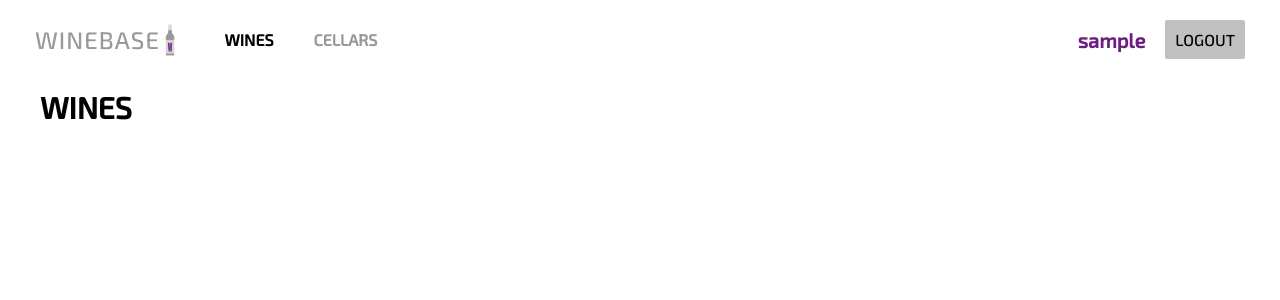
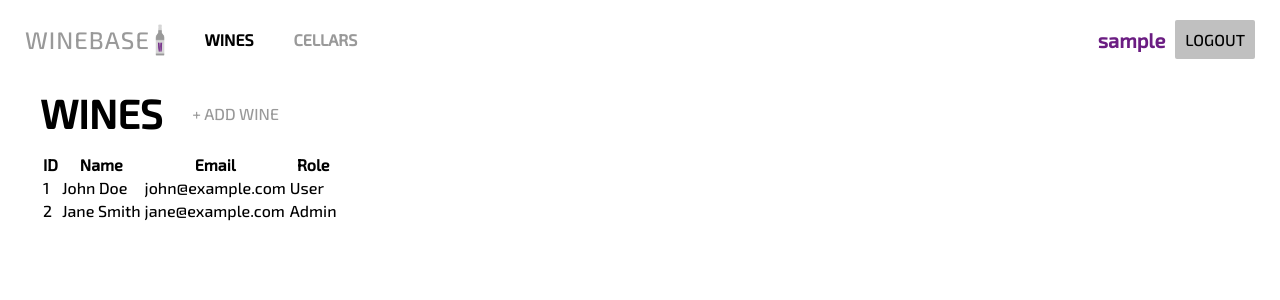
Before and after one commit to spencerrojahn/Winebase, a Flask app: page / in a window 1280 px wide. Shown: the top 300 px of the page. Run offline with Flask 3, Linux system fonts and the light colour scheme; the visitor is signed in with stand-in values (Sample User, id 1).

Commit message:
Finish fix ups for header and start creating wine tab page

```diff
--- a/src/blueprints.py
+++ b/src/blueprints.py
@@ -68,10 +68,10 @@ def logout():
 @tabs.route("/wines")
 @login_required
 def wines():
-    return render_template("tab-pages/wines.html", user=current_user, username=current_user.username)
+    return render_template("tab-pages/wines.html", user=current_user, username=current_user.username, tab_name="WINES")
 
 @auth.route("/cellars")
 @tabs.route("/cellars")
 @login_required
 def cellars():
-    return render_template("tab-pages/cellars.html", user=current_user, username=current_user.username)
+    return render_template("tab-pages/cellars.html", user=current_user, username=current_user.username, tab_name="CELLARS")
--- a/src/static/css/header.css
+++ b/src/static/css/header.css
@@ -22,17 +22,20 @@
     justify-content: space-between;
 }
 
-.tabs, a, #header-username, #header-username2 {
+.tabs, a.header, #header-username {
     font-size: 16px;
     margin: 0 10px;
     cursor: pointer;
     color: #999999;
 }
 
-a:hover {
+a.header:hover {
     color: #646464;
 }
 
+a#title-link, a#logout-link {
+    margin: 0;
+}
 
 #title-logo-header {
     display: flex;
@@ -63,13 +66,13 @@ img {
     color: #6B1D82;
 }
 
-#header-username2 {
+#logout-button {
     padding: 10px 0;
     background-color: #c0c0c0;
     border-radius: 2px;
 }
 
-#header-username2:hover {
+#logout-button:hover {
     background-color: #999999;
 }
 
--- a/src/static/css/main.css
+++ b/src/static/css/main.css
@@ -3,8 +3,8 @@
 
 /* SHARED BETWEEN EACH OF THE PAGES */
 
-/*
-body, div, header, img, h4, h2, h3, span, button, label, input, a {
+
+/* body, div, header, img, h4, h2, h3, span, button, label, input, a {
     border-style: solid;
 } */
 
@@ -24,7 +24,12 @@ a {
     text-decoration: none;
 }
 
-#content-title {
-    font-size: 20px;
+#body-content-header {
+    display: flex;
     padding: 10px 40px;
 }
+
+#body-content-header-title {
+    font-size: 40px;
+    width: auto;
+}
--- a/src/static/css/wines.css
+++ b/src/static/css/wines.css
@@ -0,0 +1,16 @@
+
+#body-content-header-add-account {
+    display: flex;
+    align-items: center;
+    padding-left: 20px;
+}
+
+#add-account:hover {
+    color: black;
+}
+
+
+
+#wines-container {
+    padding: 5px 40px;
+}
--- a/src/templates/base.html
+++ b/src/templates/base.html
@@ -8,13 +8,15 @@
         <link rel="preconnect" href="https://fonts.gstatic.com" crossorigin>
         <link rel="stylesheet" href="{{ url_for('static', filename='css/main.css') }}">
         <link rel="stylesheet" href="{{ url_for('static', filename='css/header.css') }}">
+        <link rel="stylesheet" href="{{ url_for('static', filename='css/wines.css') }}">
+        <link rel="stylesheet" href="{{ url_for('static', filename='css/cellars.css') }}">
 
         {% block page_title %}{% endblock %}
     </head>
     <body>
         <header id="page-header">
             <div id="left-header">
-                <a href="{{ url_for('tabs.wines') }}">
+                <a id="title-link" class="header" href="{{ url_for('tabs.wines') }}">
                     <div id="title-logo-header">
                         <span id="title-header">WINEBASE</span>
                         <img src="{{url_for('static', filename='img/winebase-logo-small.png')}}" />
@@ -29,16 +31,19 @@
             <!-- container for the drop down menu for the account information/logout, etc. -->
             <div id="right-header">
                 {% if user.is_authenticated %}
-                <h2 id="header-username"> {{ username }}</h2>
-                <div id="header-username2">
-                    <a id="logout" href="{{ url_for('auth.logout') }}">LOGOUT</a>
+                <h2 id="header-username">{{ username }}</h2>
+                <div id="logout-button">
+                    <a class="header" id="logout" href="{{ url_for('auth.logout') }}">LOGOUT</a>
                 </div>
                 {% endif %}
             </div>
 
         </header>
-        <div id="content-title">
-            {% block content_title %}{% endblock %}
+        <div id="body-content-header">
+            <!-- Will only be visible for tab pages (not login/registration pages) -->
+            <h2 id="body-content-header-title">{{ tab_name }}</h2>
+            <!-- Add some content in the header per tab page if requested -->
+            {% block body_content_header %}{% endblock %}
         </div>
 
         {% block content %}{% endblock %}
--- a/src/templates/tab-pages/base-tab-pages.html
+++ /dev/null
@@ -1,6 +0,0 @@
-{% extends "base.html" %}
-
-
-{% block body %}
-
-{% endblock %}
--- a/src/templates/tab-pages/wines.html
+++ b/src/templates/tab-pages/wines.html
@@ -7,19 +7,50 @@
 
 
 {% block tabs %}
-<h4 class="tabs"><a href="{{ url_for('tabs.wines') }}" style="color:black">WINES</a></h4>
-<h4 class="tabs"><a href="{{ url_for('tabs.cellars') }}">CELLARS</a></h4>
+<h4 class="tabs"><a class="header" href="{{ url_for('tabs.wines') }}" style="color:black">WINES</a></h4>
+<h4 class="tabs"><a class="header" href="{{ url_for('tabs.cellars') }}">CELLARS</a></h4>
 {% endblock %}
 
 
-{% block content_title %}
-<h2>WINES</h2>
+
+{% block body_content_header %}
+<div id="body-content-header-add-account">
+    <a id="add-account" class="header" href="{{ url_for('tabs.wines') }}"><span >&#43; ADD WINE</span></a>
+</div>
 {% endblock %}
 
 
+
 {% block content %}
-<link rel="stylesheet" href="{{ url_for('static', filename='css/wines.css') }}">
 <div id="wines-container">
+    <div>
+        <!-- This is where the filters and column settings will go -->
+    </div>
+
+    <table>
+        <thead>
+            <tr>
+                <th>ID</th>
+                <th>Name</th>
+                <th>Email</th>
+                <th>Role</th>
+            </tr>
+        </thead>
+        <tbody>
+            <tr>
+                <td>1</td>
+                <td>John Doe</td>
+                <td>john@example.com</td>
+                <td>User</td>
+            </tr>
+            <tr>
+                <td>2</td>
+                <td>Jane Smith</td>
+                <td>jane@example.com</td>
+                <td>Admin</td>
+            </tr>
+        </tbody>
+    </table>
 
 </div>
 
```
Also changed, not shown: src/models.py (+72 -0 lines), src/templates/tab-pages/cellars.html (+3 -6 lines).
